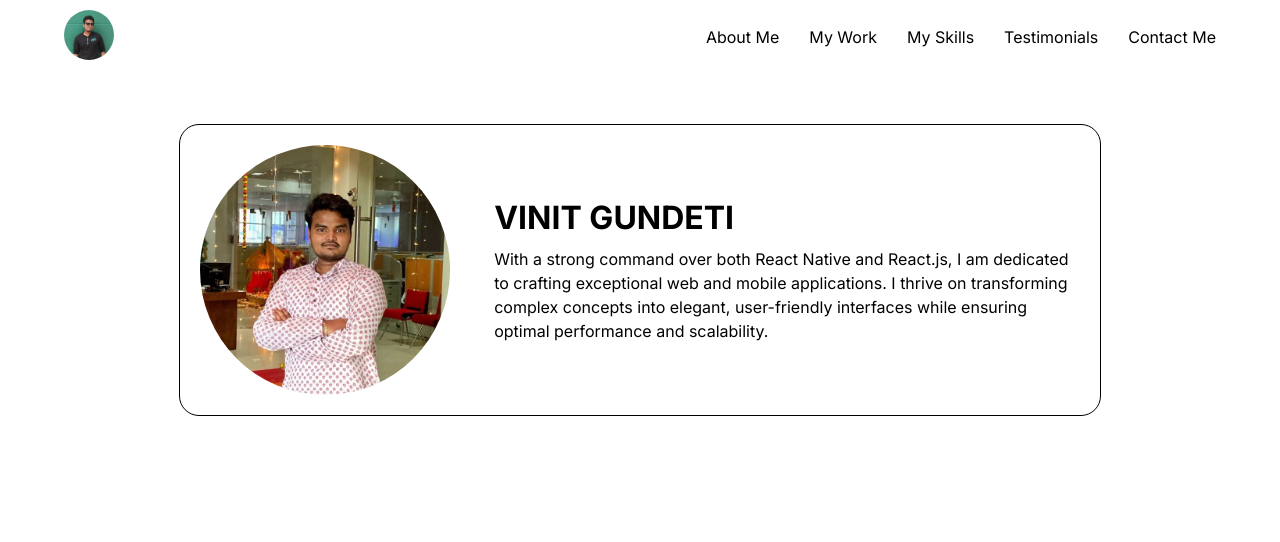
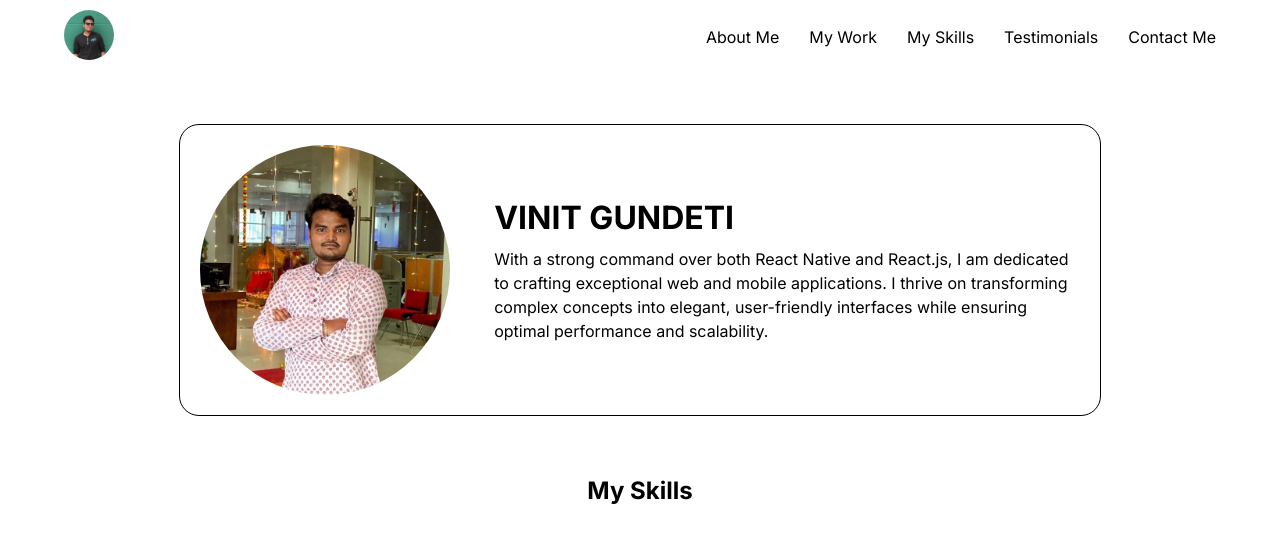
Before and after one commit to vinitgundeti/vinitgundeti, a Next.js app: page / in a window 1280 px wide. Shown: the top 542 px of the page. Built offline with nearby package versions, Linux system fonts and the light colour scheme.

Commit message:
skill wip

```diff
--- a/src/app/globals.css
+++ b/src/app/globals.css
@@ -25,6 +25,15 @@ a {
   text-decoration: none;
 }
 
+li {
+  list-style-type: none;
+}
+
+.wrapper {
+  width: 80%;
+  margin: 0 auto;
+}
+
 @media (prefers-color-scheme: dark) {
   html {
     color-scheme: dark;
--- a/src/app/page.js
+++ b/src/app/page.js
@@ -2,13 +2,15 @@ import Image from "next/image";
 import Header from "../components/header/header";
 import style from './page.module.css'
 import Banner from "@/components/banner/banner";
+import Skills from "@/components/skills/skills";
 
 export default function Home() {
   return (
     <main>
-      <div className={style.wrapper}>
+      <div className={style.mainWrapper}>
         <Header />
         <Banner/>
+        <Skills/>
       </div>
     </main>
   );
--- a/src/app/page.module.css
+++ b/src/app/page.module.css
@@ -1,4 +1,4 @@
-.wrapper {
+.mainWrapper {
   width: 90%;
   margin: 0 auto;
 }
--- a/src/components/banner/banner.js
+++ b/src/components/banner/banner.js
@@ -2,7 +2,7 @@ import Image from "next/image";
 import style from "./banner.module.css";
 export default function Banner() {
   return (
-    <div className={style.banner}>
+    <div className={`wrapper ${style.banner}`}>
       <Image
         src="/assets/images/banner-image.jpeg"
         width={250}
--- a/src/components/banner/banner.module.css
+++ b/src/components/banner/banner.module.css
@@ -1,6 +1,4 @@
 .banner {
-    width: 80%;
-    margin: 0 auto;
     border: 1px solid;
     display: flex;
     /* justify-content: space-between; */
--- /dev/null
+++ b/src/components/skills/skills.js
@@ -0,0 +1,12 @@
+import style from "./skills.module.css";
+
+export default function Skills() {
+  return (
+    <div className={`wrapper ${style.skillsSection}`}>
+      <h2 className={style.title}>My Skills</h2>
+      <ul>
+
+      </ul>
+    </div>
+  );
+}
--- /dev/null
+++ b/src/components/skills/skills.module.css
@@ -0,0 +1,6 @@
+.skillsSection {
+    margin-top: 60px;
+}
+.title {
+    text-align: center;
+}
```
Also changed, not shown: src/components/skills/skillsCard.js (added, +9 -0 lines).
